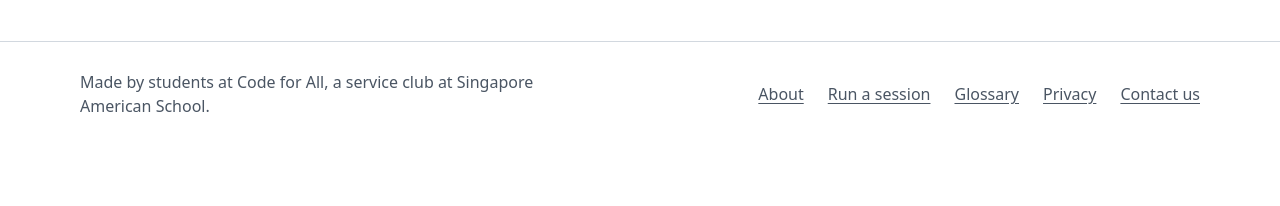
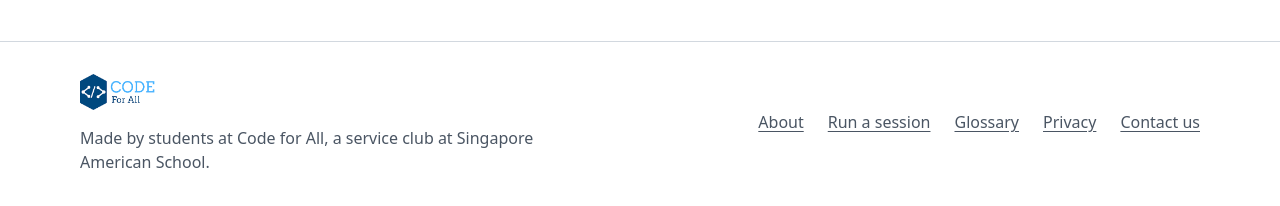
Before and after one commit to Nick-Thiery/code-for-all, a Next.js app: page / in a window 1280 px wide. Shown: the part 3041-3247 px from the top of the page. Before the commit the page ends 3195 px from the top, so only its background shows below. Built offline with nearby package versions, Linux system fonts and the light colour scheme; no server answers; a web font is replaced by a local one.

Commit message:
Add the logo to the footer
The footer shows the same logo as the header, light or dark to match
the theme, above the "Made by" line. It links home.

Co-Authored-By: Claude Opus 5.5 <noreply@anthropic.com>
Claude-Session: https://claude.ai/code/session_01NNARKWt2BPgeGnumPS8Yf1

```diff
--- a/app/layout.tsx
+++ b/app/layout.tsx
@@ -69,7 +69,7 @@ export default async function RootLayout({ children }: Readonly<{ children: Reac
         <main id="main" className="flex-1">
           {children}
         </main>
-        <SiteFooter />
+        <SiteFooter logo={getLogoFiles()} />
         <ModuleCelebration />
       </body>
     </html>
--- a/components/site-footer.tsx
+++ b/components/site-footer.tsx
@@ -1,4 +1,6 @@
+import Image from "next/image";
 import Link from "next/link";
+import type { LogoFiles } from "@/lib/logo";
 import { site } from "@/lib/site";
 
 const links = [
@@ -8,11 +10,22 @@ const links = [
   { href: "/privacy", label: "Privacy" },
 ];
 
-export function SiteFooter() {
+export function SiteFooter({ logo }: { logo: LogoFiles }) {
+  // The same artwork as the header (lib/logo.ts), light or dark to match the
+  // theme, a little smaller. Lazy, so neither file loads until it's near.
+  const image = (src: string) => (
+    <Image src={src} alt="" width={401} height={126} unoptimized loading="lazy" className="block h-9 w-auto max-w-none" />
+  );
   return (
     <footer className="border-t border-border bg-bg text-[16px] leading-[1.5] text-muted print:hidden">
       <div className="mx-auto flex max-w-[1200px] flex-wrap items-center justify-between gap-x-8 gap-y-3 px-(--gut) pt-7 pb-9">
-        <p className="m-0 max-w-[34em]">{site.madeBy}</p>
+        <div className="flex flex-col items-start gap-3">
+          <Link href="/" aria-label="Code for All home" className="flex min-h-11 items-center rounded-lg no-underline">
+            <span className="dark:hidden">{image(logo.light)}</span>
+            <span className="hidden dark:block">{image(logo.dark)}</span>
+          </Link>
+          <p className="m-0 max-w-[34em]">{site.madeBy}</p>
+        </div>
         <nav aria-label="Footer" className="-mx-2.5 flex flex-wrap items-center gap-x-1">
           {links.map(({ href, label }) => (
             <Link key={href} href={href} className="flex min-h-11 items-center px-2.5 text-muted hover:text-fg">
```
Also changed, not shown: 2 other files (tests, documents, lock files or other folders).
